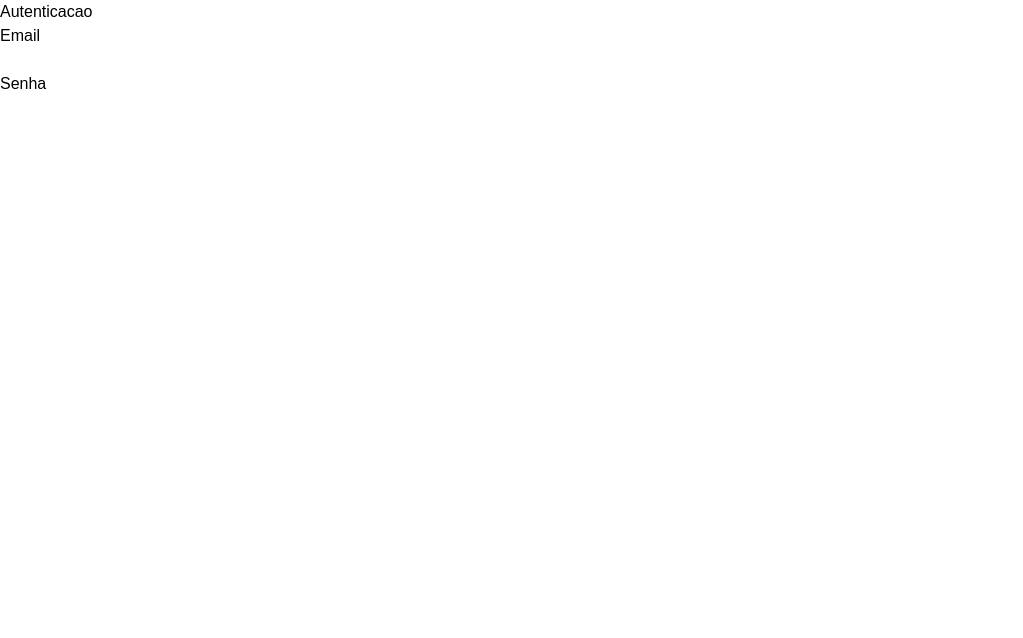
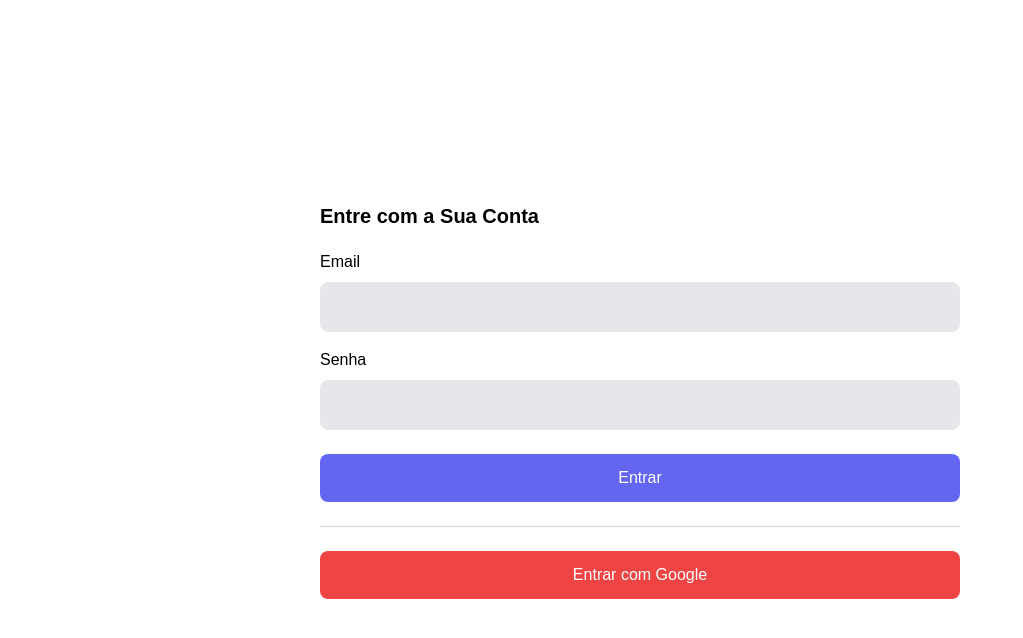
Before and after one commit to rbragadev/admin-template-next, a Next.js app: page /auth in a window 1280 px wide. Shown: the top 638 px of the page, without its empty margins (0-1023 px from the left). Built offline with nearby package versions, Linux system fonts and the light colour scheme.

Commit message:
:rocket: feat: tela de autenticacao 2

```diff
--- a/src/components/auth/AuthInput.tsx
+++ b/src/components/auth/AuthInput.tsx
@@ -9,13 +9,18 @@ interface AuthInputPropos {
 
 export default function AuthInput(props: AuthInputPropos) {
   return props.naoRenderizarQuando ? null : (
-    <div className="flex flex-col">
+    <div className="flex flex-col mt-4">
       <label>{props.label}</label>
       <input
         type={props.tipo ?? 'text'}
         value={props.valor}
         onChange={(e) => props.valorMudou?.(e.target.value)}
         required={props.obrigatorio}
+        className={`
+        px-4 py-3 rounded-lg bg-gray-200 mt-2
+        border focus:border-blue-500 focus:bg-white
+        focus:outline-none
+        `}
       />
     </div>
   );
--- a/src/pages/auth.tsx
+++ b/src/pages/auth.tsx
@@ -5,9 +5,26 @@ export default function Auth() {
   const [modo, setModo] = useState<'login' | 'cadastro'>('login');
   const [email, setEmail] = useState('');
   const [senha, setSenha] = useState('');
+
+  function submit() {
+    if (modo === 'login') {
+      console.log('login');
+    } else {
+      console.log('cadastrar');
+    }
+  }
   return (
-    <div>
-      <h1>Autenticacao</h1>
+    <div className="flex flex-col h-screen items-center justify-center">
+      <div className="w-1/2">
+        <h1
+          className={`
+    text-xl font-bold mb-5
+    `}
+        >
+          {modo === 'login'
+            ? 'Entre com a Sua Conta'
+            : 'Cadastre-se na plataforma'}
+        </h1>
         <AuthInput
           label="Email"
           valor={email}
@@ -22,6 +39,29 @@ export default function Auth() {
           tipo="password"
           obrigatorio
         />
+
+        <button
+          onClick={submit}
+          className={`
+        w-full bg-indigo-500 hover:bg-indigo-400
+        text-white rounded-lg px-4 py-3 mt-6
+      `}
+        >
+          {modo === 'login' ? 'Entrar' : 'Cadastrar'}
+        </button>
+
+        <hr className="my-6 border-gray-300 w-full" />
+
+        <button
+          onClick={submit}
+          className={`
+        w-full bg-red-500 hover:bg-red-400
+        text-white rounded-lg px-4 py-3
+      `}
+        >
+          Entrar com Google
+        </button>
+      </div>
     </div>
   );
 }
```
Lines whose indentation alone changed are shown as unchanged.
